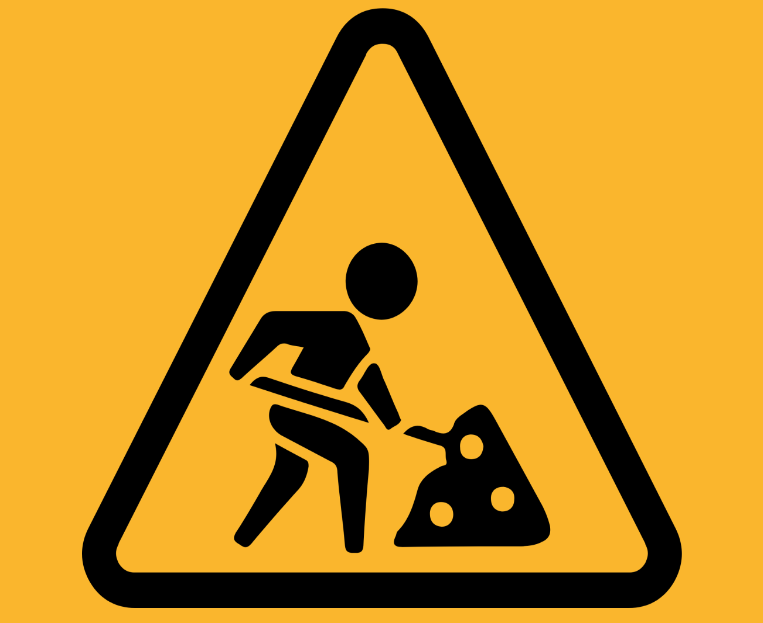
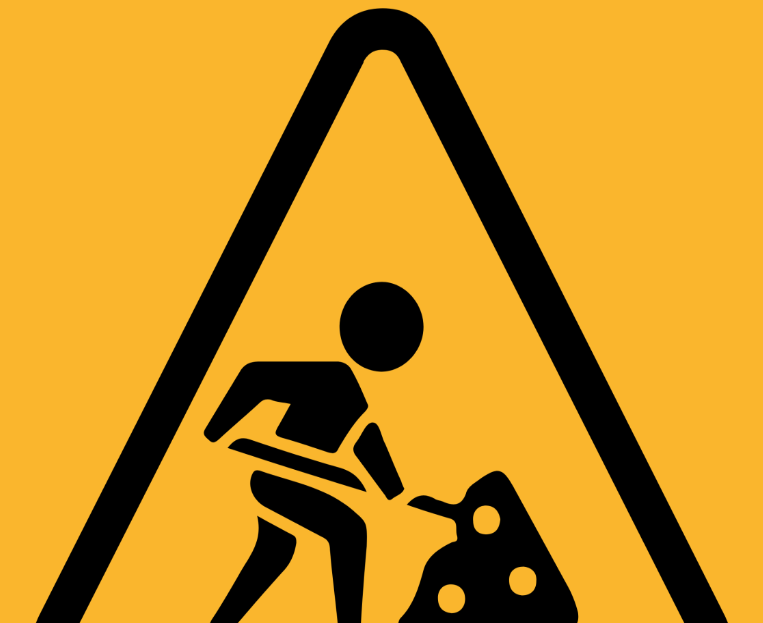
Before and after one commit to Vigoa01/raikel, a plain HTML site: page index.html in a window 1280 px wide. Shown: the top 623 px of the page, without its empty margins (258-1021 px from the left). Drawn offline with Linux system fonts and the light colour scheme.

Commit message:
Update index.html

```diff
--- a/index.html
+++ b/index.html
@@ -2,7 +2,7 @@
 <html>
   <link rel="stylesheet" href="mystyle.css">
 <body>
- <img src="./undericon.png" style="width:600px;height:600px;" class="center">
+ <img src="./undericon.png" style="width:700px;height:700px;">
 <h1 class="center">Under Construction</h1>
 </body>
 </html>
```
